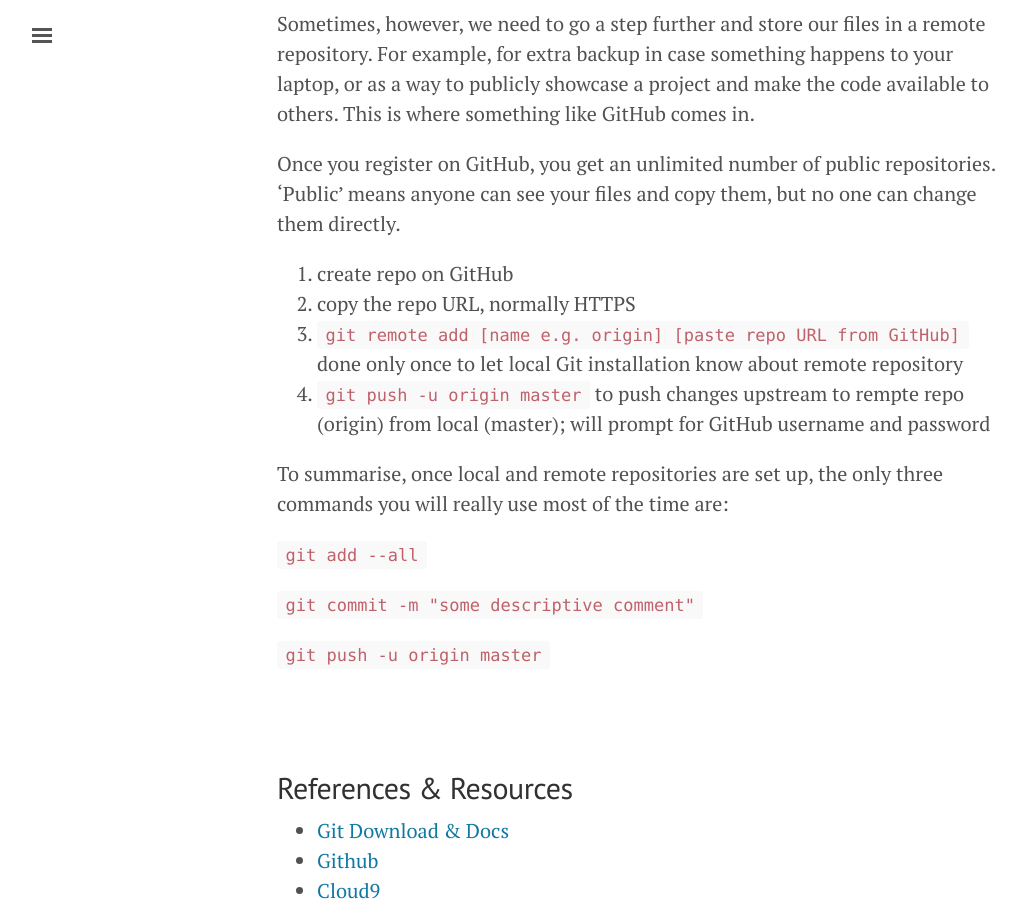
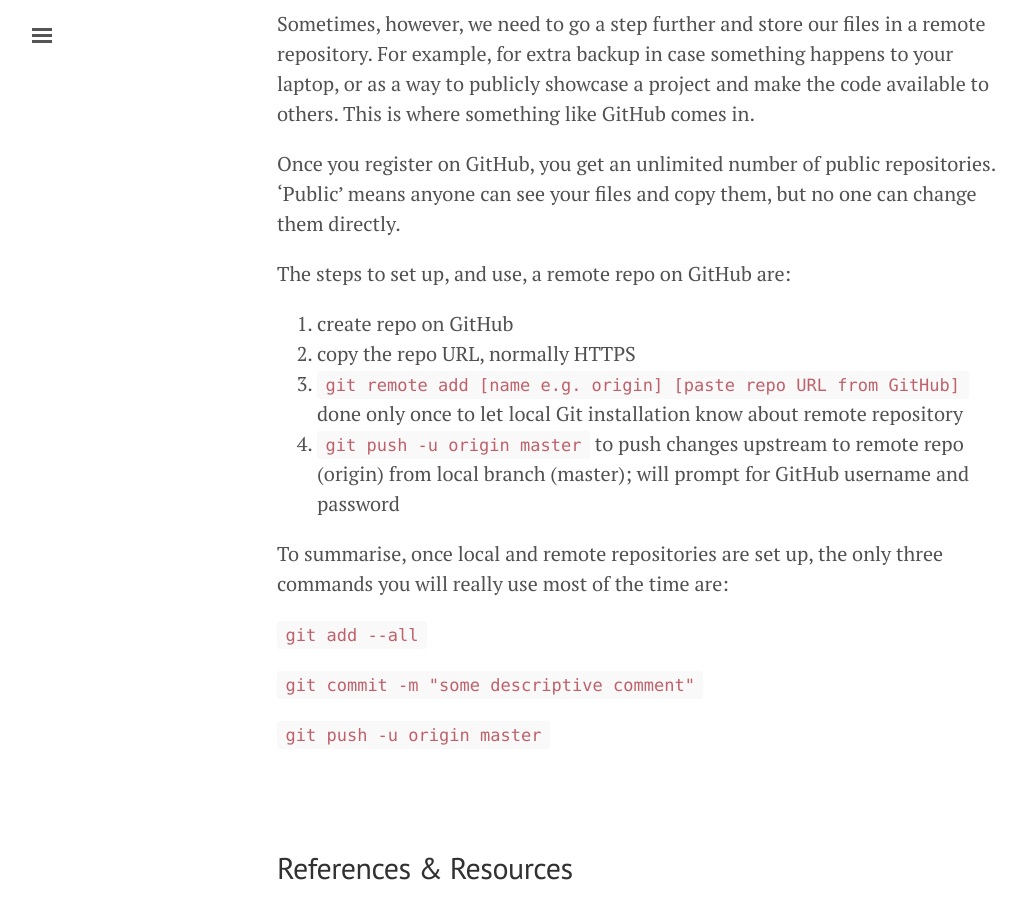
Before and after one commit to MississaugaCoding/mississaugacoding.github.io, a Jekyll site: the page built from _posts/2016-02-16-html-css-js-git.md, in a window 1280 px wide and 900 px high, scrolled down 1496 px. Shown: the whole window, without its empty margins (3-1029 px from the left). Built offline with Jekyll 4.4.1, drawn with Linux system fonts in a browser that asks for light colours; comment, search, counter and statistics services are not loaded.

Commit message:
updated post for session 21

```diff
--- a/_posts/2016-02-16-html-css-js-git.md
+++ b/_posts/2016-02-16-html-css-js-git.md
@@ -47,10 +47,12 @@
 
 Once you register on GitHub, you get an unlimited number of public repositories. 'Public' means anyone can see your files and copy them, but no one can change them directly.
 
+The steps to set up, and use, a remote repo on GitHub are:
+
 1. create repo on GitHub
 2. copy the repo URL, normally HTTPS
 3. `git remote add [name e.g. origin] [paste repo URL from GitHub]` done only once to let local Git installation know about remote repository
-4. `git push -u origin master` to push changes upstream to rempte repo (origin) from local (master); will prompt for GitHub username and password
+4. `git push -u origin master` to push changes upstream to remote repo (origin) from local branch (master); will prompt for GitHub username and password
 
 
 To summarise, once local and remote repositories are set up, the only three commands you will really use most of the time are:
```
